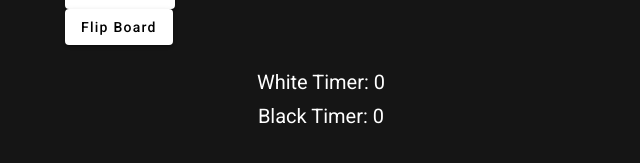
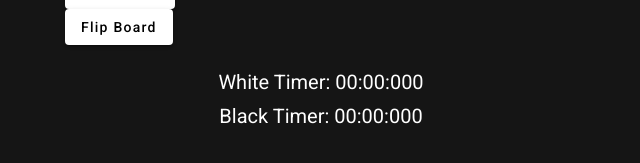
Before and after one commit to Mike-Bebnista/schachApp, an Angular app in the folder frontend/: page /board/1 in a window 1280 px wide. Shown: the part 603-766 px from the top of the page, without its empty margins (319-959 px from the left). Built offline with nearby package versions, Linux system fonts and the light colour scheme; no server answers.

Commit message:
time stuff

```diff
--- a/frontend/src/app/components/board/board.component.html
+++ b/frontend/src/app/components/board/board.component.html
@@ -13,7 +13,7 @@
 </div>
 <div class="timer-container">
   <div class="timer">
-    <span>White Timer: {{ whiteTimerFront }}</span>
-    <span>Black Timer: {{ blackTimerFront }}</span>
+    <span>White Timer: {{ formatTime(whiteTimerFront) }}</span>
+    <span>Black Timer: {{ formatTime(blackTimerFront) }}</span>
   </div>
 </div>
--- a/frontend/src/app/components/board/board.component.ts
+++ b/frontend/src/app/components/board/board.component.ts
@@ -16,8 +16,8 @@ export class BoardComponent implements OnInit {
   boardDirectionArray = new Array(8).fill(0).map((_, i) => i + 1);
   whiteTimerFront: number = 0;
   blackTimerFront: number = 0;
-  whiteTimer: number =  9999999999 //Die wahre Zeit
-  blackTimer: number =  9999999999// Die wahre Zeit
+  whiteBoardTimer: number = 0;
+  blackBoardTimer: number = 0;
   timerInterval: any;
   whiteTimerInterval: any;
   blackTimerInterval: any;
@@ -42,10 +42,10 @@ export class BoardComponent implements OnInit {
       this.socketIoService.geUpdateTimers().subscribe(({ whiteTimer, blackTimer }) => {
         this.whiteTimerFront = whiteTimer;
         this.blackTimerFront = blackTimer;
-        console.log('Whitetimer: ' + whiteTimer)
-        console.log('Blacktimer: ' + blackTimer)
+        this.whiteBoardTimer = whiteTimer
+        this.blackBoardTimer = blackTimer
+        this.startTimer(savedGameState);
       });
-      this.startTimer(savedGameState);
     });
   }
 
@@ -74,30 +74,40 @@ export class BoardComponent implements OnInit {
   startTimer(savedGameState: GameState) {
     clearInterval(this.whiteTimerInterval);
     clearInterval(this.blackTimerInterval);
-    if (savedGameState.active === 'Black' && this.blackTimer > 0) {
+    if (savedGameState.active === 'Black' && this.blackBoardTimer > 0) {
       this.blackTimerInterval = setInterval(() => {
-        this.blackTimerFront -= 1000;
+        this.blackTimerFront -= 10;
         if (this.blackTimerFront <= 0) {
           clearInterval(this.blackTimerInterval);
           this.blackTimerFront = 0;
         }
-      }, 1000);
-    } else if (savedGameState.active === 'White' && this.whiteTimer > 0) {
+      }, 10);
+    } else if (savedGameState.active === 'White' && this.whiteBoardTimer > 0) {
       this.whiteTimerInterval = setInterval(() => {
-        this.whiteTimerFront -= 1000;
+        this.whiteTimerFront -= 10;
         if (this.whiteTimerFront <= 0) {
           clearInterval(this.whiteTimerInterval);
           this.whiteTimerFront = 0;
         }
-      }, 1000);
-    } else if (this.blackTimer <= 0 ){
+      }, 10);
+    } else if (this.blackBoardTimer <= 0) {
       clearInterval(this.blackTimerInterval);
       this.blackTimerFront = 0;
       this.snackbar.open('Schwarz hat durch Zeit verloren', 'ok')
-    } else if (this.whiteTimer <= 0){
+    } else if (this.whiteBoardTimer <= 0) {
       clearInterval(this.whiteTimerInterval);
       this.whiteTimerFront = 0;
-      this.snackbar.open('Schwarz hat durch Zeit verloren', 'ok')
+      this.snackbar.open('Weiß hat durch Zeit verloren', 'ok')
     }
   }
+
+  formatTime(whiteTimerFront: number) {
+    const minutes = Math.floor(whiteTimerFront / 60000);
+    const seconds = Math.floor((whiteTimerFront % 60000) / 1000);
+    const milliseconds = whiteTimerFront % 1000;
+    const formattedMinutes = String(minutes).padStart(2, '0');
+    const formattedSeconds = String(seconds).padStart(2, '0');
+    const formattedMilliseconds = String(milliseconds).padStart(3, '0');
+    return formattedMinutes + ':' + formattedSeconds + ':' + formattedMilliseconds;
+  }
 }
```
Also changed, not shown: 1 other file (tests, documents, lock files or other folders).
